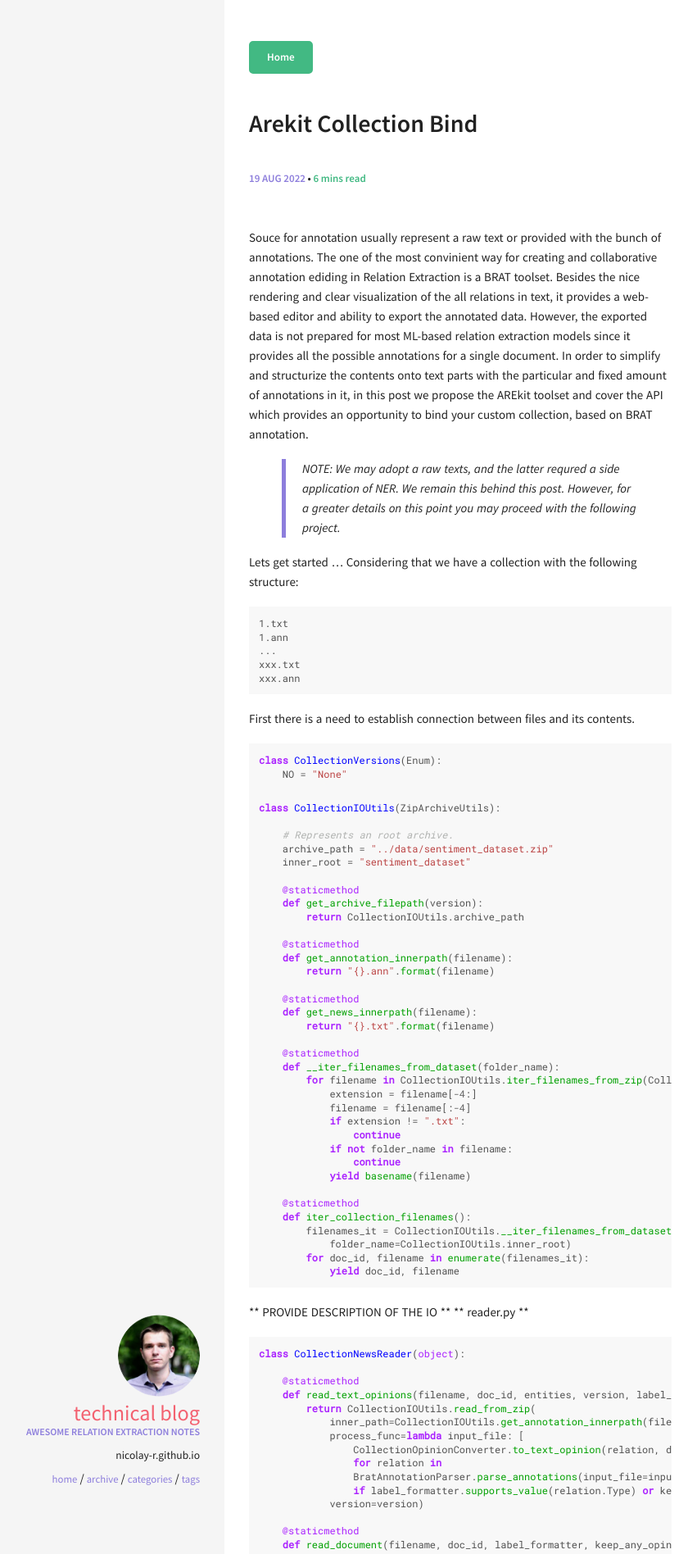
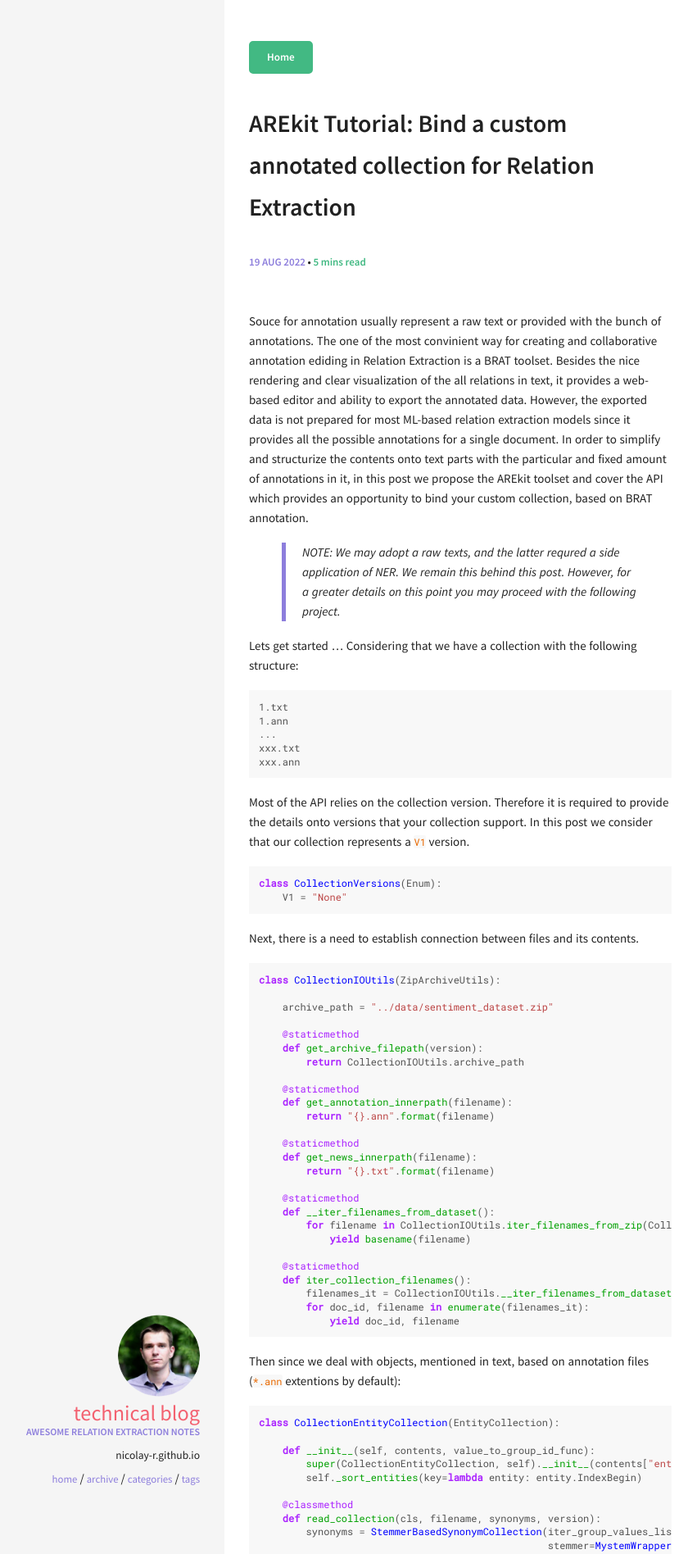
Before and after one commit to nicolay-r/blog, a Jekyll site: the page built from _posts/2022-08-19-arekit-collection-bind.md, in a window 1280 px wide. Shown: the top 1896 px of the page at 82% size, without its empty margins (46-897 px from the left). Built offline with Jekyll 4.4.1, drawn with Linux system fonts in a browser that asks for light colours; our own code applies the rules of GitHub Pages for plain Markdown files; some of the changed text lies outside the part shown.

Commit message:
Update 2022-08-19-arekit-collection-bind.md
Refactoring post description

````diff
--- a/_posts/2022-08-19-arekit-collection-bind.md
+++ b/_posts/2022-08-19-arekit-collection-bind.md
@@ -1,4 +1,14 @@
+---
+layout: post
+title: "AREkit Tutorial: Bind a custom annotated collection for Relation Extraction"
+description: "AREkit Tutorial: Bind a custom annotated collection for Relation Extraction"
+category: POST
+tags: [Relation Extraction, BRAT, AREkit]
+---
+
 Souce for annotation usually represent a raw text or provided with the bunch of annotations. The one of the most convinient way for creating and collaborative annotation ediding in Relation Extraction is a BRAT toolset. Besides the nice rendering and clear visualization of the all relations in text, it provides a web-based editor and ability to export the annotated data. However, the exported data is not prepared for most ML-based relation extraction models since it provides all the possible annotations for a single document. In order to simplify and structurize the contents onto text parts with the particular and fixed amount of annotations in it, in this post we propose the AREkit toolset and cover the API which provides an opportunity to bind your custom collection, based on BRAT annotation.
+
+<!--more-->
 
 > NOTE: We may adopt a raw texts, and the latter requred a side application of NER. We remain this behind this post. However, for a greater details on this point you may proceed with the following project.
 
@@ -12,20 +22,18 @@ xxx.txt
 xxx.ann
 ```
 
-First there is a need to establish connection between files and its contents.
-
+Most of the API relies on the collection version. Therefore it is required to provide the details onto versions that your collection support.
+In this post we consider that our collection represents a `V1` version.
 ```python
 class CollectionVersions(Enum):
-    NO = "None"
+    V1 = "None"
 ```
 
-
+Next, there is a need to establish connection between files and its contents.
 ```python
 class CollectionIOUtils(ZipArchiveUtils):
 
-    # Represents an root archive.
     archive_path = "../data/sentiment_dataset.zip"
-    inner_root = "sentiment_dataset"
 
     @staticmethod
     def get_archive_filepath(version):
@@ -40,68 +48,43 @@ class CollectionIOUtils(ZipArchiveUtils):
         return "{}.txt".format(filename)
 
     @staticmethod
-    def __iter_filenames_from_dataset(folder_name):
-        for filename in CollectionIOUtils.iter_filenames_from_zip(CollectionVersions.NO):
-            extension = filename[-4:]
-            filename = filename[:-4]
-            if extension != ".txt":
-                continue
-            if not folder_name in filename:
-                continue
+    def __iter_filenames_from_dataset():
+        for filename in CollectionIOUtils.iter_filenames_from_zip(CollectionVersions.V1):
             yield basename(filename)
 
     @staticmethod
     def iter_collection_filenames():
-        filenames_it = CollectionIOUtils.__iter_filenames_from_dataset(
-            folder_name=CollectionIOUtils.inner_root)
+        filenames_it = CollectionIOUtils.__iter_filenames_from_dataset()
         for doc_id, filename in enumerate(filenames_it):
             yield doc_id, filename
 ```
 
+Then since we deal with objects, mentioned in text, based on annotation files (`*.ann` extentions by default):
+```python
+class CollectionEntityCollection(EntityCollection):
 
-** PROVIDE DESCRIPTION OF THE IO **
-** reader.py **
-```python
-class CollectionNewsReader(object):
+    def __init__(self, contents, value_to_group_id_func):
+        super(CollectionEntityCollection, self).__init__(contents["entities"], value_to_group_id_func)
+        self._sort_entities(key=lambda entity: entity.IndexBegin)
 
-    @staticmethod
-    def read_text_opinions(filename, doc_id, entities, version, label_formatter, keep_any_type):
-        return CollectionIOUtils.read_from_zip(
+    @classmethod
+    def read_collection(cls, filename, synonyms, version):
+        synonyms = StemmerBasedSynonymCollection(iter_group_values_lists=[],
+                                                 stemmer=MystemWrapper(),
+                                                 is_read_only=False,
+                                                 debug=False)
+        return ZipArchiveUtils.read_from_zip(
             inner_path=CollectionIOUtils.get_annotation_innerpath(filename),
-            process_func=lambda input_file: [
-                CollectionOpinionConverter.to_text_opinion(relation, doc_id=doc_id, label_formatter=label_formatter)
-                for relation in
-                BratAnnotationParser.parse_annotations(input_file=input_file, encoding='utf-8-sig')["relations"]
-                if label_formatter.supports_value(relation.Type) or keep_any_type],
+            process_func=lambda input_file: cls(
+                contents=BratAnnotationParser.parse_annotations(input_file),
+                value_to_group_id_func=lambda value:
+                    SynonymsCollectionValuesGroupingProviders.provide_existed_or_register_missed_value(
+                        synonyms, value)),
             version=version)
-
-    @staticmethod
-    def read_document(filename, doc_id, label_formatter, keep_any_opinion):
-
-        def file_to_doc(input_file):
-            sentences = BratDocumentSentencesReader.from_file(input_file=input_file, entities=entities)
-            return BratNews(doc_id=doc_id, sentences=sentences, text_opinions=opinions)
-
-        synonyms = StemmerBasedSynonymCollection(iter_group_values_lists=[], stemmer=MystemWrapper(),
-                                                 is_read_only=False, debug=False)
-
-        entities = CollectionEntityCollection.read_collection(
-            filename=filename, synonyms=synonyms, version=CollectionVersions.NO)
-
-        opinions = CollectionNewsReader.read_text_opinions(doc_id=doc_id, filename=filename,
-            entities=entities, version=CollectionVersions.NO, label_formatter=label_formatter,
-            keep_any_type=keep_any_opinion)
-
-        return CollectionIOUtils.read_from_zip(
-            inner_path=CollectionIOUtils.get_news_innerpath(filename=filename),
-            process_func=file_to_doc,
-            version=CollectionVersions.NO)
-
 ```
 
 Once we read the `BratRelation` instances, in further there is a need to perform a conversion to `TextOpinion`
 is a general type which describes a connection between a pair of objects:
-** converter.py **
 ```python
 class CollectionOpinionConverter(object):
 
@@ -114,35 +97,37 @@ class CollectionOpinionConverter(object):
                            label=label_formatter.str_to_label(brat_relation.Type))
 ```
 
-On the last step we declare a custom entities collection:
+Now we set everything up in order to finally declare our reader.
 ```python
-class CollectionEntityCollection(EntityCollection):
+class CollectionNewsReader(object):
 
-    def __init__(self, contents, value_to_group_id_func):
-        super(CollectionEntityCollection, self).__init__(
-            entities=contents["entities"], value_to_group_id_func=value_to_group_id_func)
-        self._sort_entities(key=lambda entity: entity.IndexBegin)
+    @staticmethod
+    def read_text_opinions(filename, doc_id, entities, version, label_formatter):
+        return ZipArchiveUtils.read_from_zip(
+            inner_path=CollectionIOUtils.get_annotation_innerpath(filename),
+            process_func=lambda input_file: [
+                CollectionOpinionConverter.to_text_opinion(relation, doc_id, label_formatter)
+                for relation in BratAnnotationParser.parse_annotations(input_file)["relations"]
+                if label_formatter.supports_value(relation.Type)],
+            version=version)
 
-    @classmethod
-    def read_collection(cls, filename, synonyms, version=CollectionVersions.NO):
-        return CollectionIOUtils.read_from_zip(
-            inner_path=CollectionIOUtils.get_annotation_innerpath(filename),
-            process_func=lambda input_file: cls(
-                contents=BratAnnotationParser.parse_annotations(input_file=input_file, encoding='utf-8-sig'),
-                value_to_group_id_func=lambda value:
-                    SynonymsCollectionValuesGroupingProviders.provide_existed_or_register_missed_value(synonyms, value)),
+    @staticmethod
+    def read_document(filename, doc_id, label_formatter, version=CollectionVersions.V1):
+
+        def file_to_doc(input_file):
+            sentences = BratDocumentSentencesReader.from_file(input_file, entities)
+            return BratNews(doc_id, sentences, text_opinions)
+
+        entities = CollectionEntityCollection.read_collection(filename, synonyms, version)
+        text_opinions = CollectionNewsReader.read_text_opinions(filename, doc_id, entities,
+            version, label_formatter)
+        return ZipArchiveUtils.read_from_zip(
+            inner_path=CollectionIOUtils.get_news_innerpath(filename),
+            process_func=file_to_doc,
             version=version)
 ```
 
-Last step:
-** PROVIDE DESCRIPTION OF THE IO **
-** doc_ops.py **
-
-
 Every document is considered to be a list of sentences, where every sentence is an ordinary text. Lets put some details on how we perform reading ...
-
-
-
 
 -------------------------------------
 NEXT POSTs
````
